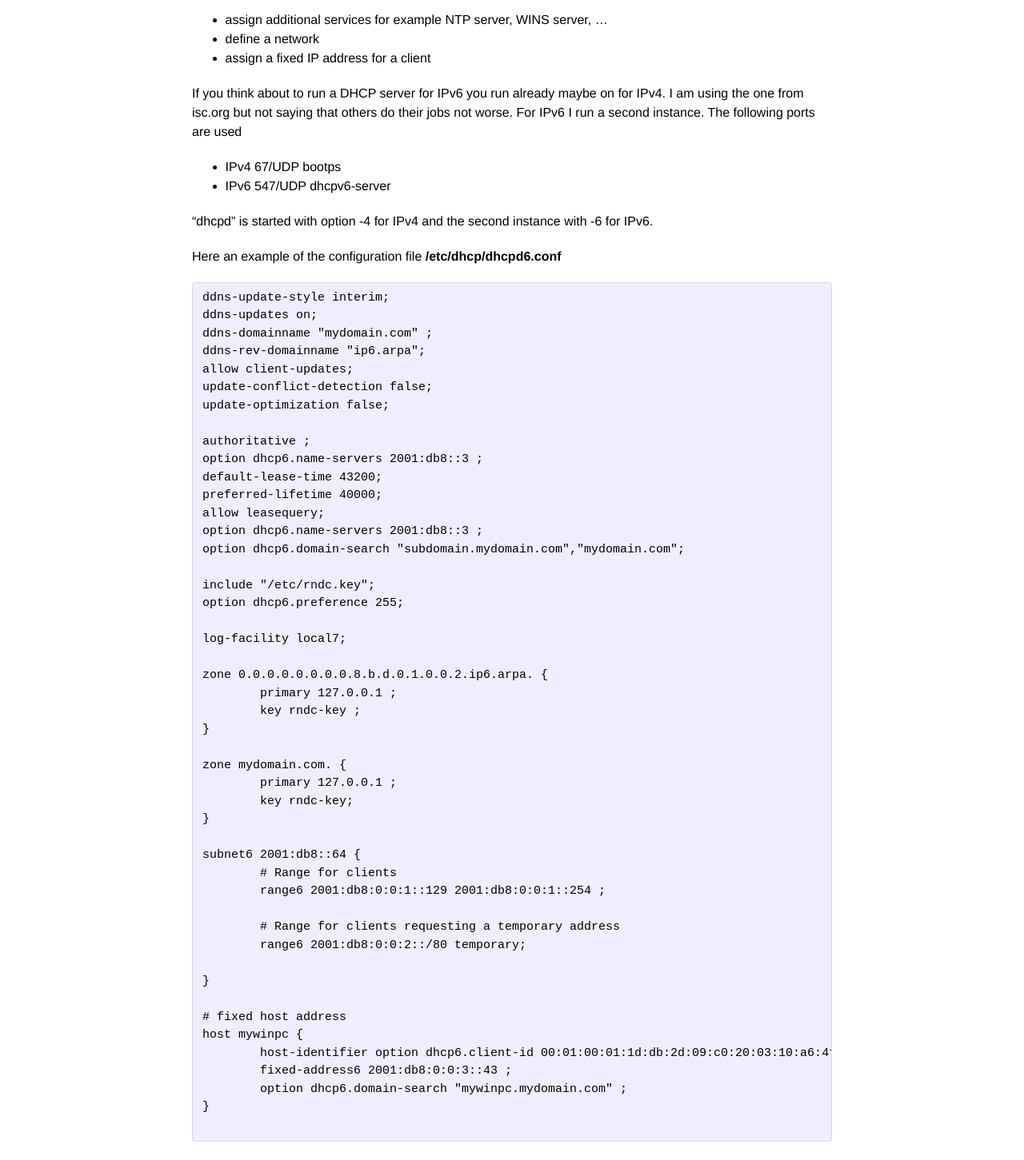
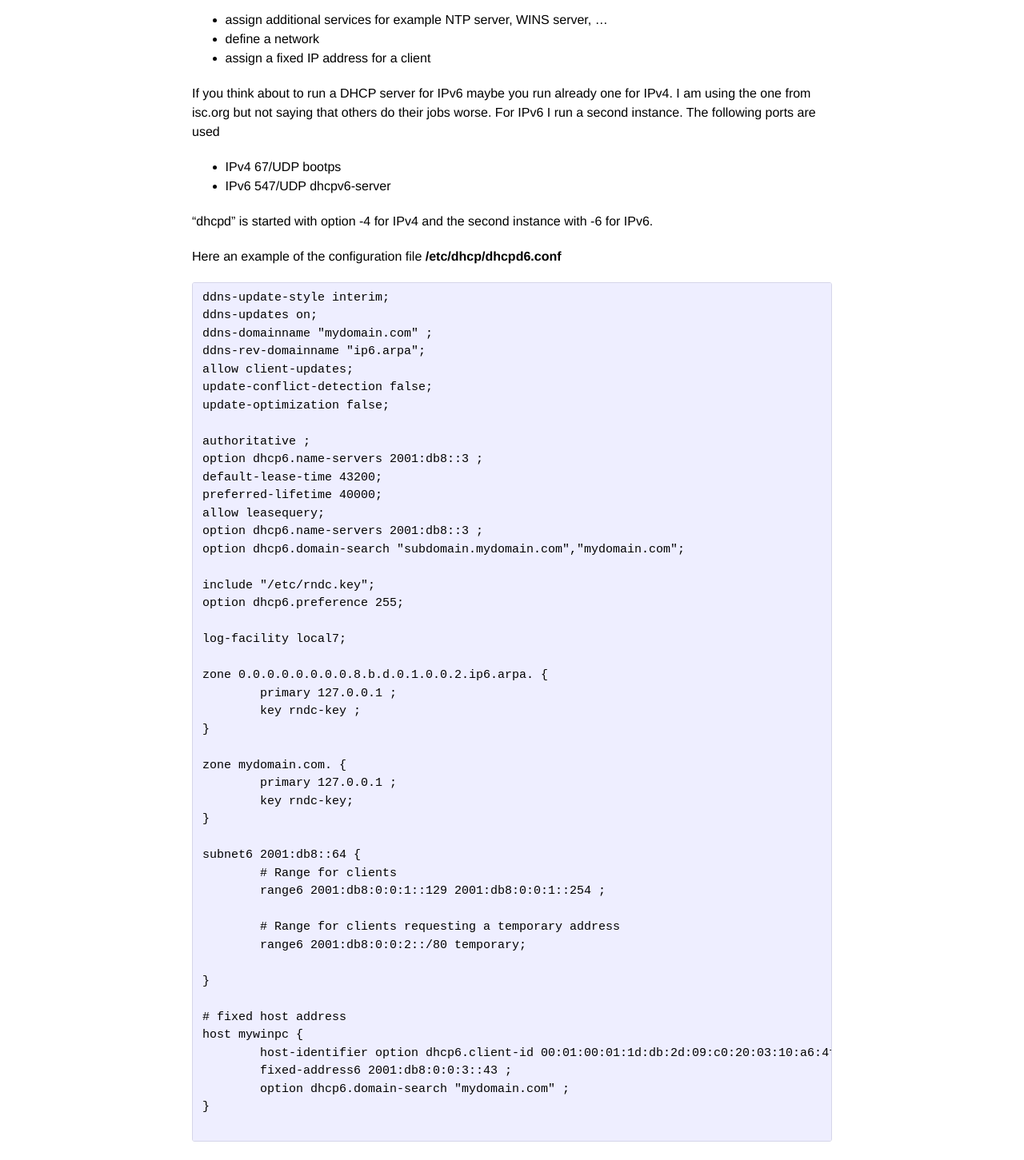
Before and after one commit to hans-mayer/blog, a Jekyll site: the page built from _posts/2015-12-31-dhcp-with-ipv6.markdown, in a window 1280 px wide. Shown: the part 369-1820 px from the top of the page at 80% size. Built offline with Jekyll 4.4.1, drawn with Linux system fonts in a browser that asks for light colours.

Commit message:
2015-12-31-dhcp-with-ipv6.markdown

```diff
--- a/_posts/2015-12-31-dhcp-with-ipv6.markdown
+++ b/_posts/2015-12-31-dhcp-with-ipv6.markdown
@@ -16,7 +16,7 @@ But DHCP offers some additional possibilities, so called DHCP options. In this c
 * define a network
 * assign a fixed IP address for a client
 
-If you think about to run a DHCP server for IPv6 you run already maybe on for IPv4. I am using the one from isc.org but not saying that others do their jobs not worse. For IPv6 I run a second instance. The following ports are used
+If you think about to run a DHCP server for IPv6 maybe you run already one for IPv4. I am using the one from isc.org but not saying that others do their jobs worse. For IPv6 I run a second instance. The following ports are used
 
 * IPv4 67/UDP bootps
 * IPv6 547/UDP dhcpv6-server
@@ -70,7 +70,7 @@ subnet6 2001:db8::64 {
 host mywinpc {
         host-identifier option dhcp6.client-id 00:01:00:01:1d:db:2d:09:c0:20:03:10:a6:4f ;
         fixed-address6 2001:db8:0:0:3::43 ;
-        option dhcp6.domain-search "mywinpc.mydomain.com" ;
+        option dhcp6.domain-search "mydomain.com" ;
 }
 
 </pre>
```
